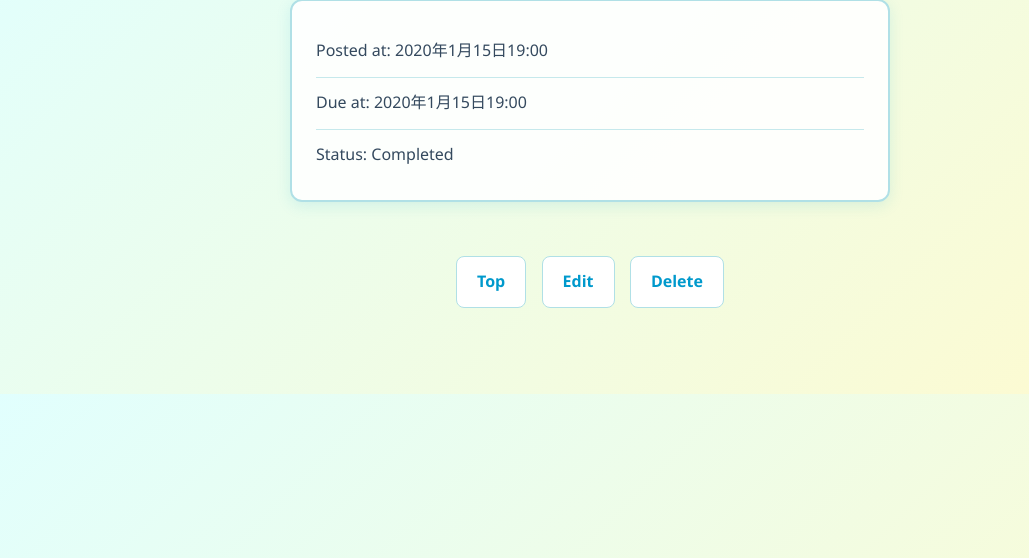
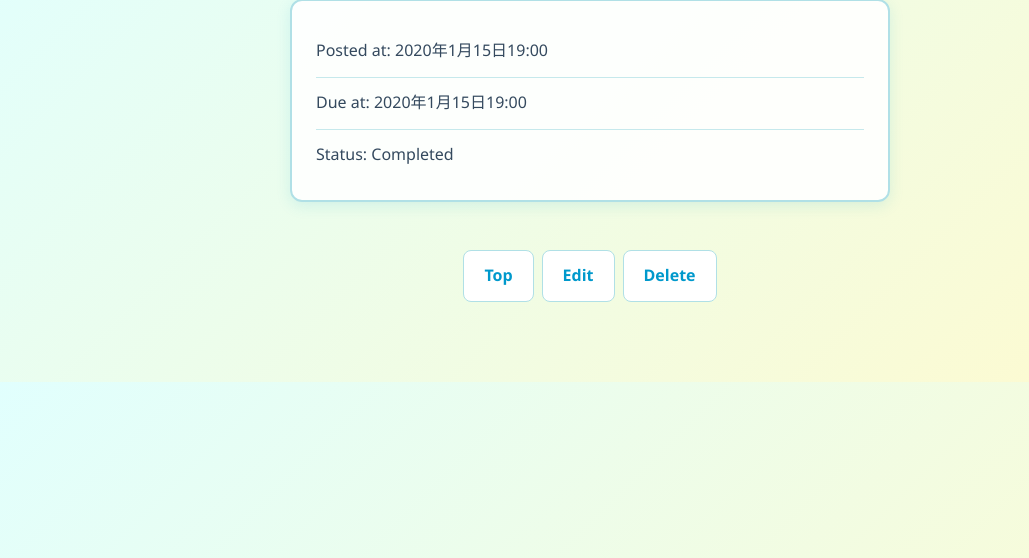
Before and after one commit to rui319420/django-test-exercise, a Django app: page /1/ in a window 1280 px wide. Shown: the part 97-655 px from the top of the page, without its empty margins (50-1079 px from the left). Run offline with Django 5.2, Linux system fonts and the light colour scheme; tables that the repository leaves empty hold one stand-in row (values such as "Sample post").

Commit message:
detail周りのボタンのCSS修正

```diff
--- a/todo/static/todo/style.css
+++ b/todo/static/todo/style.css
@@ -218,10 +218,20 @@ body > div {
   padding: 1rem;
 }
 
-body > div a,
-body > div button[type="submit"] {
-  display: inline-block;
-  margin: 0.4rem 0.35rem;
+.detail-actions {
+  display: flex;
+  flex-wrap: wrap;
+  justify-content: center;
+  align-items: center;
+  gap: 0.5rem;
+}
+
+.detail-actions a,
+.detail-actions .finish-button {
+  display: inline-flex;
+  align-items: center;
+  justify-content: center;
+  margin: 0;
   padding: 0.75rem 1.25rem;
   border-radius: 8px;
   border: 1px solid var(--border-light);
@@ -232,16 +242,29 @@ body > div button[type="submit"] {
   transition: transform 0.2s, box-shadow 0.2s, background 0.2s, color 0.2s;
 }
 
-body > div a:hover,
-body > div button[type="submit"]:hover {
+.detail-actions a:hover,
+.detail-actions .finish-button:hover {
   background: var(--ocean-blue);
   color: var(--white);
   transform: translateY(-2px);
   box-shadow: 0 4px 12px rgba(0, 153, 204, 0.18);
 }
 
-body > div button[type="submit"] {
+.detail-actions .finish-button {
   cursor: pointer;
+  width: auto;
+  min-width: 90px;
+  box-shadow: none;
+}
+
+.finish-form {
+  display: inline-block;
+  margin: 0;
+  padding: 0;
+  background: none;
+  box-shadow: none;
+  border: none;
+  max-width: none;
 }
 
 button[type="submit"] {
--- a/todo/templates/todo/detail.html
+++ b/todo/templates/todo/detail.html
@@ -23,14 +23,14 @@
       {% endif %}
     </ul>
 
-    <div>
+    <div class="detail-actions">
       <a href="{% url 'index' %}">Top</a>
       <a href="{% url 'update' task.id %}">Edit</a>
       <a href="{% url 'delete' task.id %}">Delete</a>
       {% if not task.completed %}
-      <form action="{% url 'finish' task.id %}" method="post" style="display: inline;">
+      <form class="finish-form" action="{% url 'finish' task.id %}" method="post">
         {% csrf_token %}
-        <button type="submit">Finish</button>
+        <button class="finish-button" type="submit">Finish</button>
       </form>
       {% endif %}
     </div>
```
